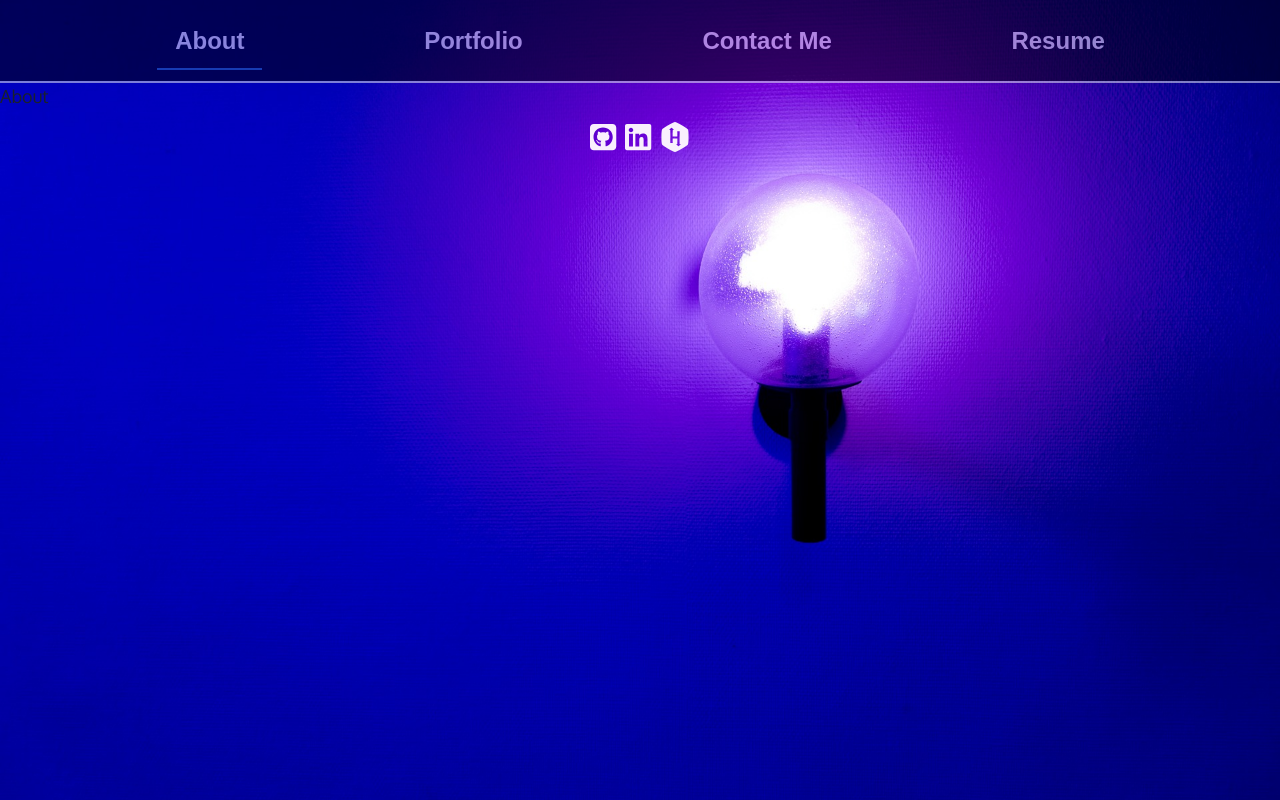
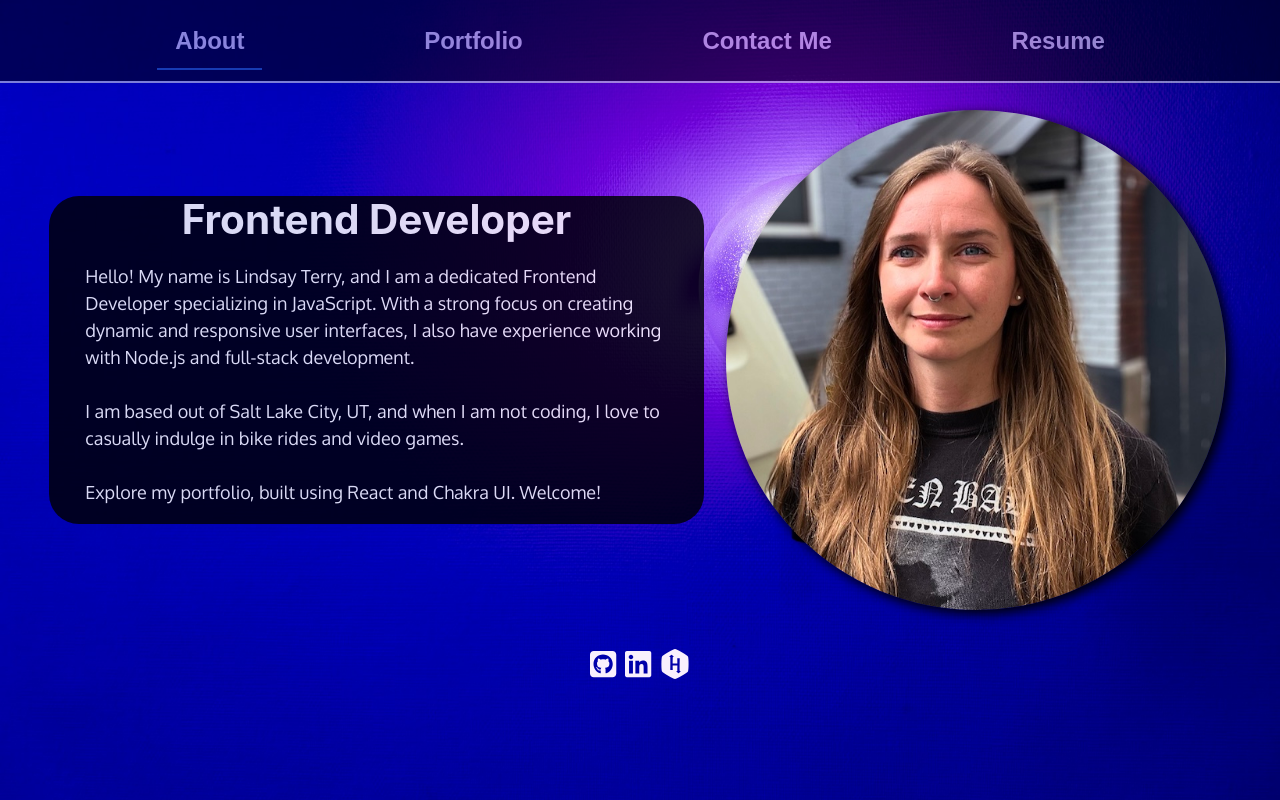
Before and after one commit to lindsay-terry/from-the-vault, a React (Vite) app: page / in a window 1280 px wide. Built offline with nearby package versions, Linux system fonts and the light colour scheme; a web font is replaced by a local one.

Commit message:
Modifies file structure and adds about me content and photo

```diff
--- a/package.json
+++ b/package.json
@@ -11,6 +11,7 @@
     "preview": "vite preview"
   },
   "dependencies": {
+    "@chakra-ui/image": "^2.1.0",
     "@chakra-ui/react": "^2.8.2",
     "@emotion/react": "^11.13.3",
     "@emotion/styled": "^11.13.0",
--- a/src/App.jsx
+++ b/src/App.jsx
@@ -1,6 +1,6 @@
 import { Outlet } from 'react-router-dom';
-import Header from './components/UI/Header';
-import Footer from './components/UI/Footer';
+import Header from './components/Header';
+import Footer from './components/Footer';
 // import './App.css'
 
 function App() {
--- a/src/components/UI/Footer.jsx
+++ b/src/components/Footer.jsx
@@ -1,4 +1,4 @@
-import ContactIcons from './ContactIcons';
+import ContactIcons from './UI/ContactIcons';
 
 export default function Footer() {
 
--- a/src/components/UI/Header.jsx
+++ b/src/components/Header.jsx
@@ -1,4 +1,4 @@
-import Nav from '../Nav';
+import Nav from './Nav';
 
 export default function Header() {
 
--- /dev/null
+++ b/src/components/Photo.jsx
@@ -0,0 +1,14 @@
+import { Image } from '@chakra-ui/image';
+
+export default function Avatar() {
+    const styles={
+        image: {
+            boxShadow: '4px 4px 12px black',
+            maxWidth: '500px'
+        },
+    }
+
+    return (
+        <Image src='/images/photo2.jpeg' borderRadius='full' alt='Photo of Lindsay Terry' style={styles.image} mx={3}/>
+    )
+}
--- /dev/null
+++ b/src/components/UI/AboutDetails.jsx
@@ -0,0 +1,30 @@
+import { Container, Box, Text, Heading } from '@chakra-ui/react';
+
+export default function AboutDetails() {
+    const styles={
+        customBackground: {
+            background: 'var(--black)',
+            opacity: '0.85',
+            borderRadius: '30px',
+            color: 'var(--white)',
+        }
+    }
+    return (
+        <Container style={styles.customBackground} mx={2}>
+            <Box>
+                <Heading display='flex' justifyContent='center'>
+                    Frontend Developer
+                </Heading>
+                <Text p={2} m={2}>
+                    Hello! My name is Lindsay Terry, and I am a dedicated Frontend Developer specializing in JavaScript.  With a strong focus on creating dynamic and responsive user interfaces, I also have experience working with Node.js and full-stack development.
+                </Text>
+                <Text p={2} m={2}>
+                    I am based out of Salt Lake City, UT, and when I am not coding, I love to casually indulge in bike rides and video games.
+                </Text>
+                <Text p={2} m={2}>
+                    Explore my portfolio, built using React and Chakra UI.  Welcome!
+                </Text>
+            </Box>
+        </Container>
+    );
+};
--- a/src/endpoints/About.jsx
+++ b/src/endpoints/About.jsx
@@ -1,8 +1,13 @@
+import Photo from '../components/Photo';
+import AboutDetails from '../components/UI/AboutDetails';
+import { Flex } from '@chakra-ui/react';
+
 export default function About() {
 
     return (
-        <div>
-            <p>About</p>
-        </div>
+        <Flex flexDirection={{ base: 'column', md: 'row' }} alignItems='center' justifyContent='center' p={4} m={2}>
+            <AboutDetails />
+            <Photo />
+        </Flex>
     );
 }
```
Also changed, not shown: public/images/photo2.jpeg (added).
